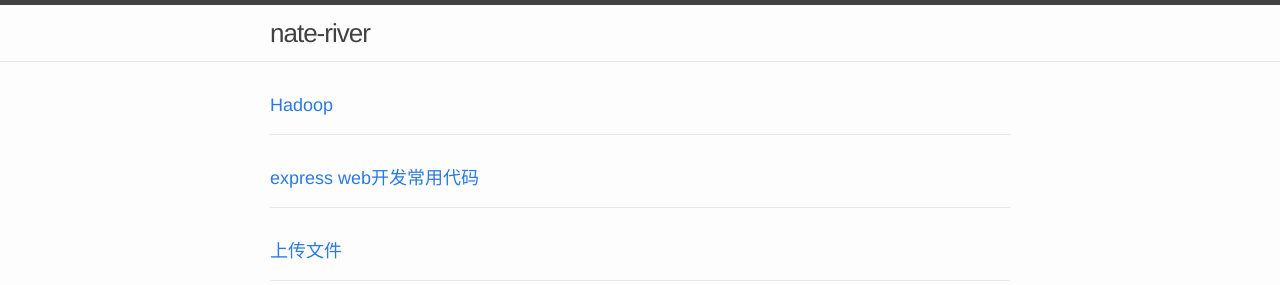
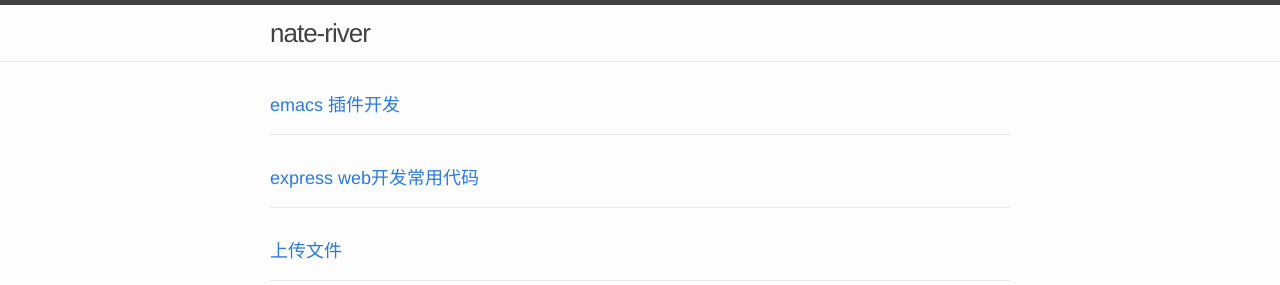
Before and after one commit to nate-river/blog, a Jekyll site: the page built from index.html, in a window 1280 px wide. Shown: the top 285 px of the page. Built offline with Jekyll 4.4.1, drawn with Linux system fonts in a browser that asks for light colours.

Commit message:
Update 2017-10-21-hadoop.md

```diff
--- a/_posts/2017-10-21-hadoop.md
+++ b/_posts/2017-10-21-hadoop.md
@@ -1,3 +1,10 @@
+---
+layout: post
+title:  "emacs 插件开发"
+tags:
+categories:
+---
+
 # mac 系统 hadoop
 
 https://dtflaneur.wordpress.com/2015/10/02/installing-hadoop-on-mac-osx-el-capitan/
```
